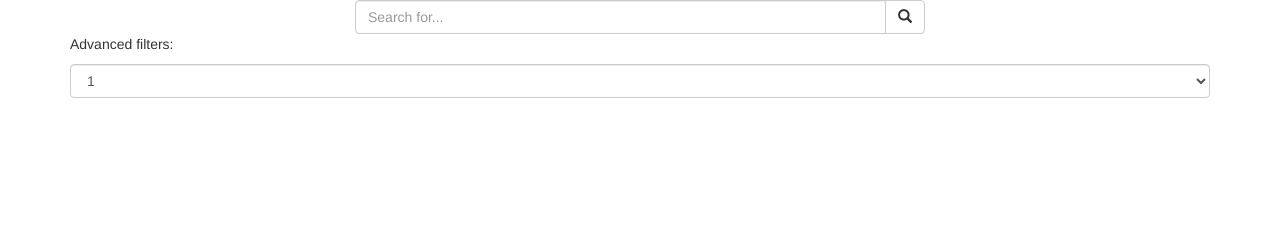
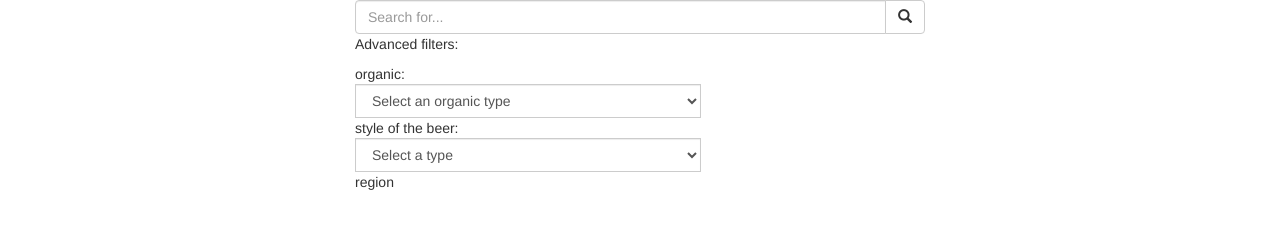
Before and after one commit to carl32crc/dumbeer, a website: page buscador.html in a window 1280 px wide. Drawn offline with nearby package versions, Linux system fonts and the light colour scheme; some packages are replaced by stand-ins of ours; files that its build step writes are made by us from their sources.

Commit message:
adv filters added

```diff
--- a/buscador.html
+++ b/buscador.html
@@ -12,28 +12,44 @@
 
 	<div class="container">
 		<div ng-controller="searcher">
-			<form ng-submit="submit()">
-		    	<div class="col-sm-6 col-sm-offset-3 input-group">
+			<form ng-submit="submit()" class="col-sm-6 col-sm-offset-3 input-group">
+		    	<div  class="input-group">
 			    	<input type="text" class="form-control" placeholder="Search for..." ng-model="beerToSearch">
 					<span class="input-group-btn">
 						<button class="btn btn-default" type="button"><i class="glyphicon glyphicon-search"></i></button>
 					</span>
 				</div>
-				<div>
+				<div class="input-group">
 					<p>Advanced filters:</p>
-					<fieldset>
-						<select class="form-control"> Beer type
-						  <option>1</option>
-						  <option>2</option>
-						  <option>3</option>
-						  <option>4</option>
-						  <option>5</option>
+					<fieldset> organic:
+						<select class="form-control" ng-model="isOrganic">
+						  <option value="">Select an organic type</option>
+						  <option value="Y">si</option>
+						  <option value="N">no</option>
 						</select>
 					</fieldset>
+					<fieldset> style of the beer:
+						<select class="form-control" ng-model="styleBeer">
+						  <option value="">Select a type</option>
+						  <option value="1">British Origin Alesless than 10</option>
+						  <option value="2">Irish Origin Ales</option>
+						  <option value="3">North American Origin Ales</option>
+						  <option value="4">German Origin Ales</option>
+						  <option value="5">Belgian And French Origin Ales</option>
+						  <option value="6">International Ale Styles</option>
+						  <option value="7">European-germanic Lager</option>
+						  <option value="8">North American Lager</option>
+						  <option value="9">Other Lager</option>
+						  <option value="10">International Styles</option>
+						  <option value="11">Hybrid/mixed Beer</option>
+						  <option value="12">Mead, Cider, & Perry</option>
+						</select>
+					</fieldset>
+					region
 				</div>
 			</form>
 			<div>
-				<p ng-repeat="beers in resultSearchedBeers"> {{ beers.name }} </p>
+				<p ng-repeat="beers in resultSearchedBeers | filter : { isOrganic : isOrganic  , style : { categoryId : styleBeer } }"> {{ beers.name }} </p>
 			</div>
 	    </div>
 	</div>
@@ -41,7 +57,7 @@
 	<script src='https://cdnjs.cloudflare.com/ajax/libs/angular.js/1.5.6/angular.js'></script>
 	<script src='https://cdnjs.cloudflare.com/ajax/libs/angular.js/1.5.6/angular-route.js'></script>
 
-	<script src="buscador.js"></script>
+	<script src="js/buscador.js"></script>
 
 </body>
 </html>
--- a/js/buscador.js
+++ b/js/buscador.js
@@ -4,7 +4,7 @@ angular.module( 'dumbeer', [ 'ngRoute' ] )
 
 		$scope.resultSearchedBeers = "";
 
-		var urlApiBeers = 'https://quiet-inlet-67115.herokuapp.com/api/search/all?q=';
+		var urlApiBeers = 'https://quiet-inlet-67115.herokuapp.com/api/search/beers?q=';
 
 		$scope.submit = function() {
 
```
